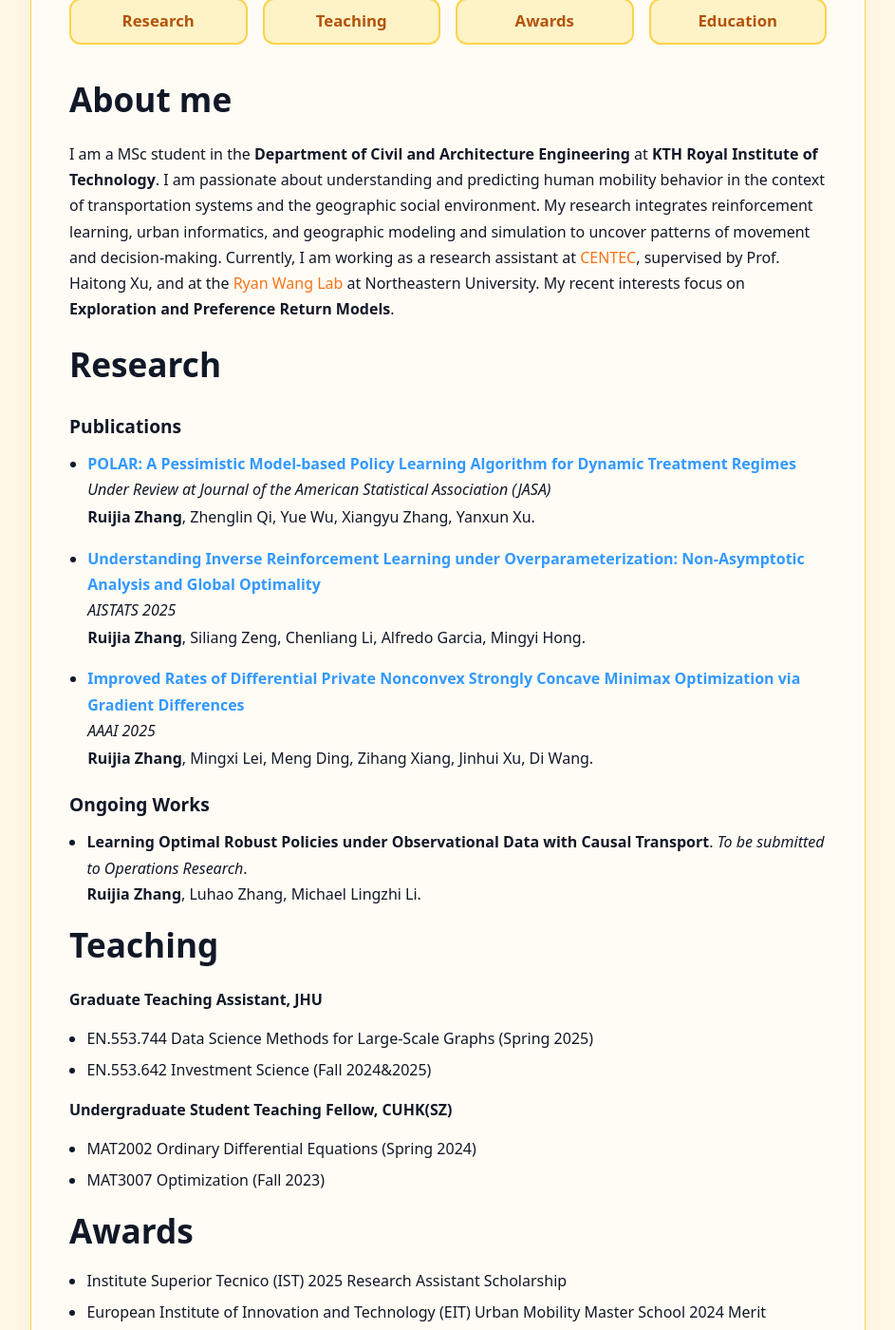
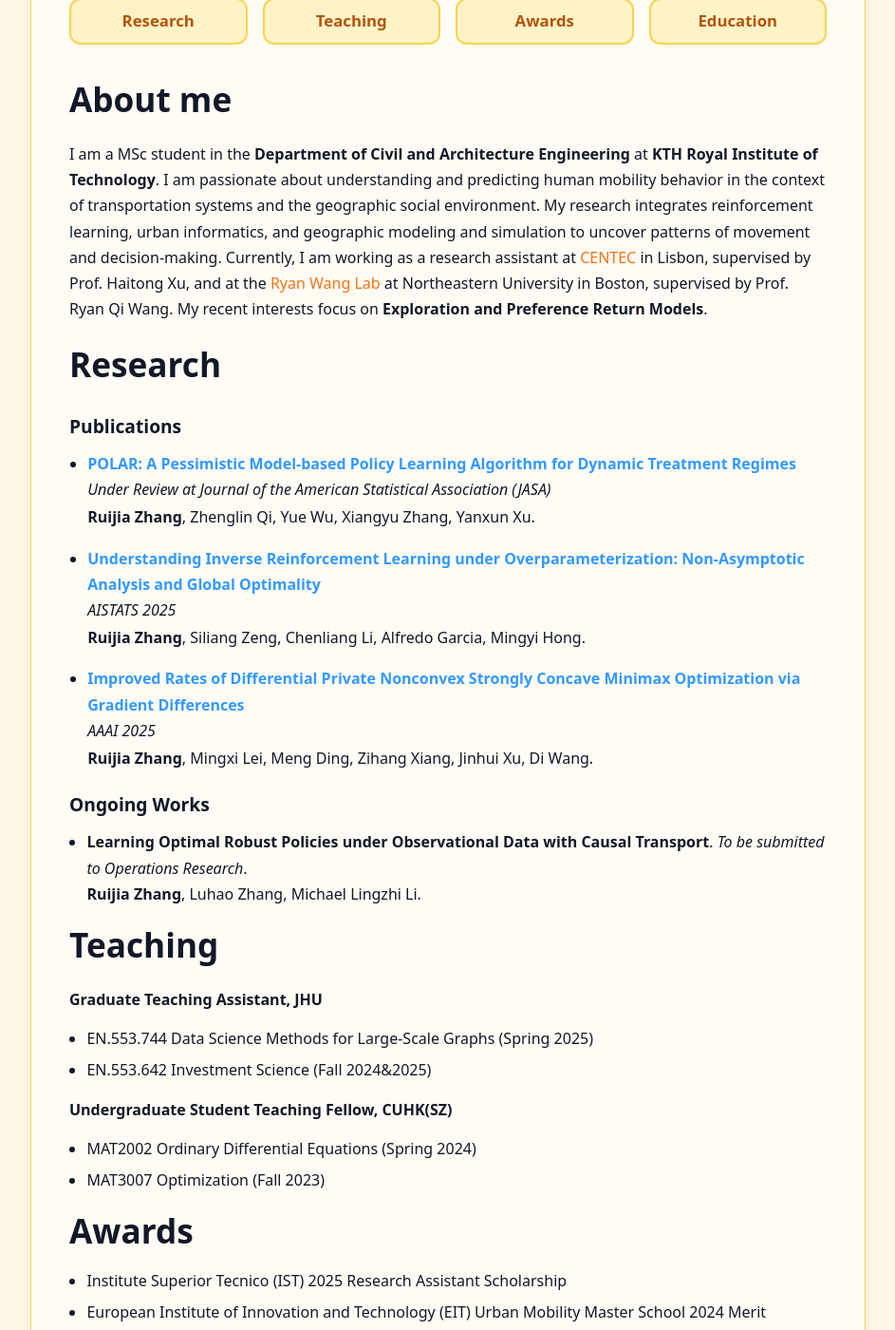
Before and after one commit to yayayida/yayayida.github.io, a Jekyll site: the page built from index.md, in a window 1280 px wide and 1400 px high, scrolled down 335 px. Shown: the whole window at 95% size, without its empty margins (168-1111 px from the left). Built offline with Jekyll 4.4.1, drawn with Linux system fonts in a browser that asks for light colours; some of the changed text lies outside the part shown.

Commit message:
Update index.md

```diff
--- a/index.md
+++ b/index.md
@@ -76,7 +76,7 @@ title: "Zhuoyue Zhang"
 
 # About me
 I am a MSc student in the **Department of Civil and Architecture Engineering** at **KTH Royal Institute of Technology**.
-I am passionate about understanding and predicting human mobility behavior in the context of transportation systems and the geographic social environment. My research integrates reinforcement learning, urban informatics, and geographic modeling and simulation to uncover patterns of movement and decision-making. Currently, I am working as a research assistant at [CENTEC](http://www.centec.tecnico.ulisboa.pt/en/index.aspx), supervised by Prof. Haitong Xu, and at the [Ryan Wang Lab](https://sites.google.com/view/uirlab/home?authuser=0) at Northeastern University. My recent interests focus on **Exploration and Preference Return Models**.
+I am passionate about understanding and predicting human mobility behavior in the context of transportation systems and the geographic social environment. My research integrates reinforcement learning, urban informatics, and geographic modeling and simulation to uncover patterns of movement and decision-making. Currently, I am working as a research assistant at [CENTEC](http://www.centec.tecnico.ulisboa.pt/en/index.aspx) in Lisbon, supervised by Prof. Haitong Xu, and at the [Ryan Wang Lab](https://sites.google.com/view/uirlab/home?authuser=0) at Northeastern University in Boston, supervised by Prof. Ryan Qi Wang. My recent interests focus on **Exploration and Preference Return Models**.
 
 # Research
 
```
Also changed, not shown: other parts of index.md (+1 -1 lines).
